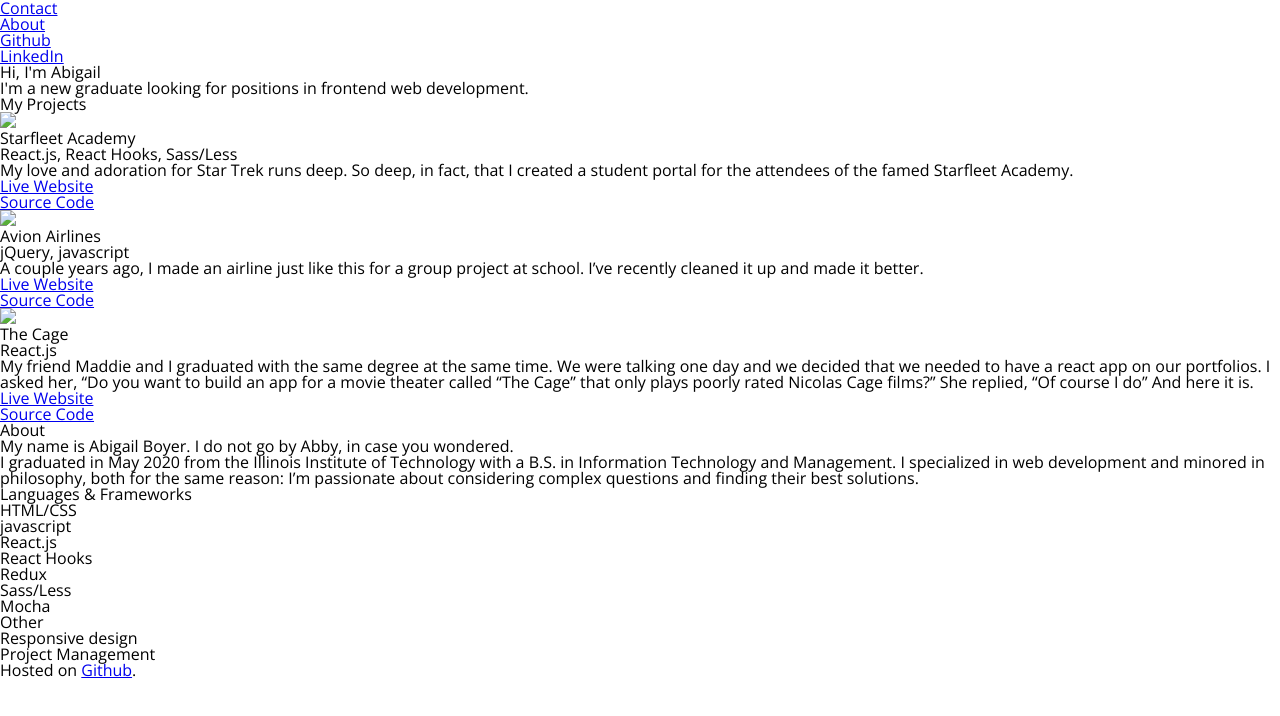
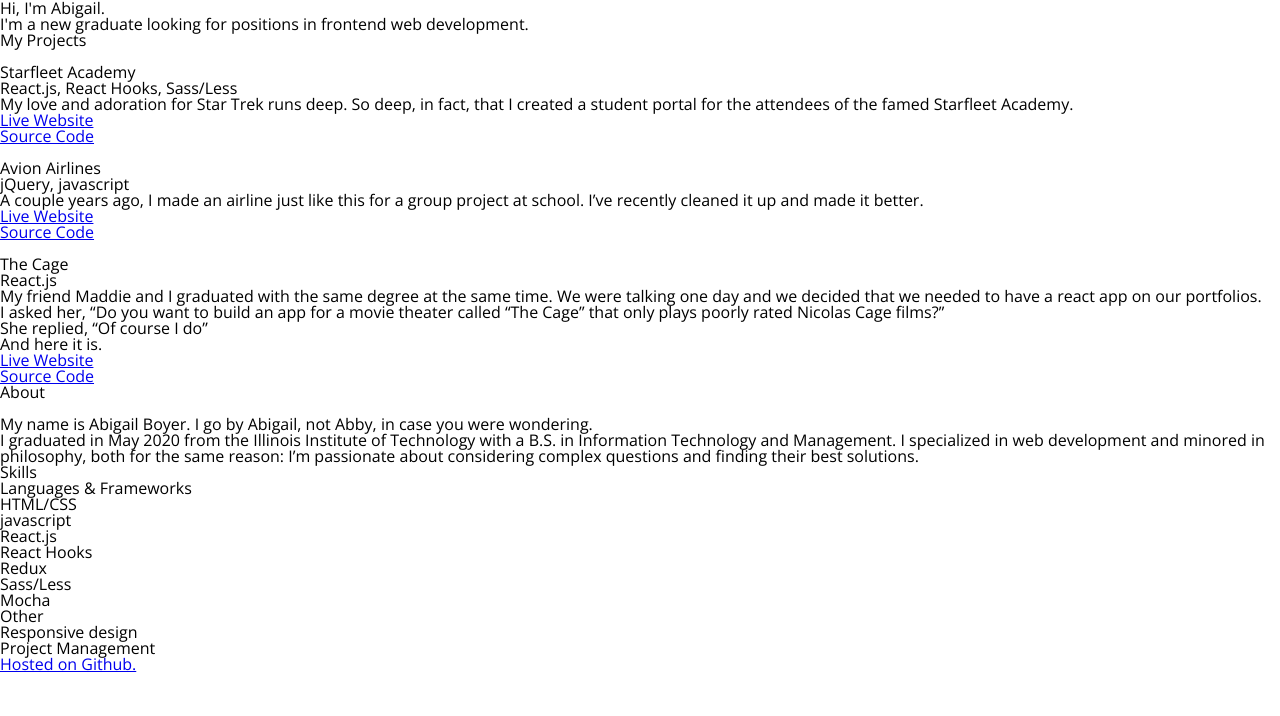
Before and after one commit to abigailboyer/personal, a plain HTML site: page index.html in a window 1280 px wide. Drawn offline with nearby package versions, Linux system fonts and the light colour scheme.

Commit message:
change img placeholder class to color specific id and edit wording

```diff
--- a/index.html
+++ b/index.html
@@ -9,6 +9,7 @@
 </head>
 <body>
   <header>
+    <!-- hide until I'm ready to do the JS
     <nav>
       <ul>
         <li>
@@ -24,8 +25,8 @@
           <a href="#">LinkedIn</a>
         </li>
       </ul>
-    </nav>
-    <h1>Hi, I'm Abigail</h1>
+    </nav> -->
+    <h1>Hi, I'm Abigail.</h1>
     <h2>I'm a new graduate looking for positions in frontend web development.</h2>
   </header>
 
@@ -33,7 +34,7 @@
     <section id="work">
       <h2>My Projects</h2>
       <article class="project">
-        <img class="placeholder" src="#" />
+        <img id="bg" />
         <h3>Starfleet Academy</h3>
         <h5>React.js, React Hooks, Sass/Less</h5>
         <p>My love and adoration for Star Trek runs deep. So deep, in fact, that
@@ -50,7 +51,7 @@
       </article>
 
       <article class="project">
-        <img class="placeholder" src="#" />
+        <img id="or" />
         <h3>Avion Airlines</h3>
         <h5>jQuery, javascript</h5>
         <p>
@@ -67,16 +68,22 @@
       </article>
 
       <article class="project">
-        <img class="placeholder" src="#" />
+        <img id="bp" />
         <h3>The Cage</h3>
         <h5>React.js</h5>
         <p>
           My friend Maddie and I graduated with the same degree at the same time.
           We were talking one day and we decided that we needed to have a react
           app on our portfolios.
+        </p>
+        <p>
           I asked her, “Do you want to build an app for a movie theater called
           “The Cage” that only plays poorly rated Nicolas Cage films?”
+        </p>
+        <p>
           She replied, “Of course I do”
+        </p>
+        <p>
           And here it is.
         </p>
         <ul class="projectLinks">
@@ -92,7 +99,8 @@
 
     <section id="about">
       <h2>About</h2>
-      <p>My name is Abigail Boyer. I do not go by Abby, in case you wondered.</p>
+      <img id="oy" />
+      <p>My name is Abigail Boyer. I go by Abigail, not Abby, in case you were wondering.</p>
       <p>I graduated in May 2020 from the Illinois Institute of Technology with a
           B.S. in Information Technology and Management. I specialized in web
           development and minored in philosophy, both for the same reason: I’m
@@ -101,6 +109,7 @@
     </section>
 
     <section id="skills">
+      <h2>Skills</h2>
       <h4>Languages & Frameworks</h4>
         <ul>
           <li>HTML/CSS</li>
@@ -124,7 +133,7 @@
   </main>
 
   <footer>
-    <p>Hosted on <a href="#">Github</a>.</p>
+    <p><a href="#">Hosted on Github.</a></p>
   </footer>
 
   <script src="http://ajax.googleapis.com/ajax/libs/jquery/1.7.1/jquery.min.js" type="text/javascript"></script>
```
